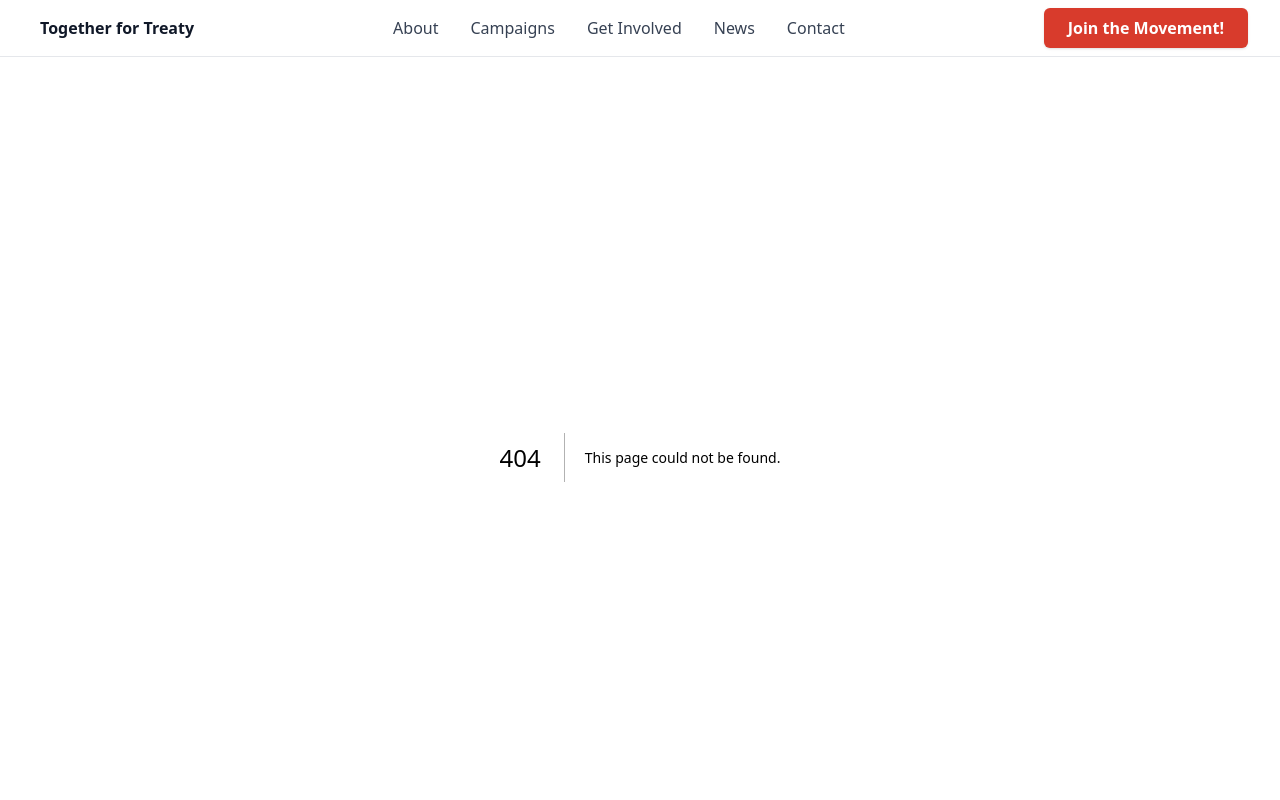
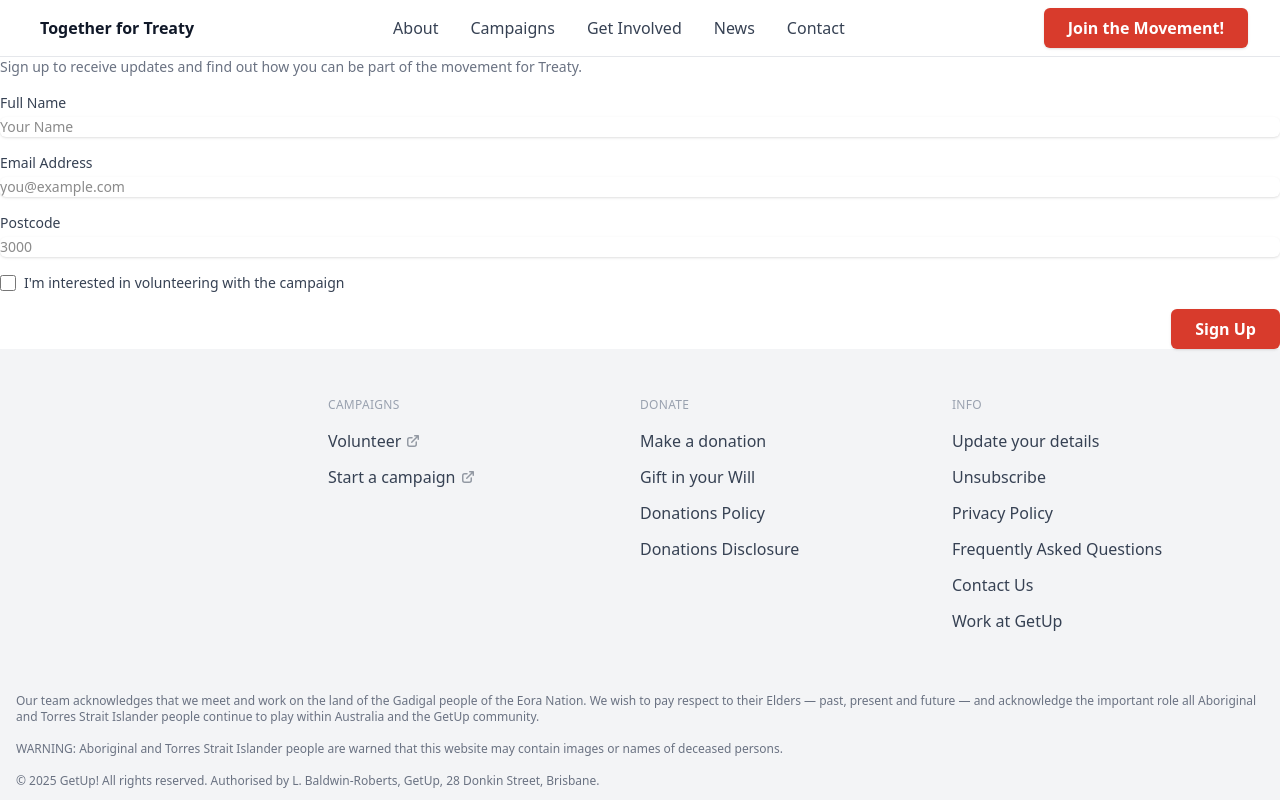
Before and after one commit to ProgNetwork/invasion-day, a Next.js app: page /components/SignupForm in a window 1280 px wide. Before the commit this address had no page. Shown: the top 800 px of the page. Built offline with nearby package versions, Linux system fonts and the light colour scheme.

Commit message:
Add modal

```diff
--- a/package.json
+++ b/package.json
@@ -9,6 +9,7 @@
     "lint": "next lint"
   },
   "dependencies": {
+    "@headlessui/react": "^2.2.4",
     "@heroicons/react": "^2.2.0",
     "@tailwindcss/typography": "^0.5.16",
     "next": "15.3.4",
--- a/src/pages/components/JoinTheMovement.tsx
+++ b/src/pages/components/JoinTheMovement.tsx
@@ -1,7 +1,16 @@
-import React from "react";
+import React, { useState } from "react";
+import SignupForm from "./SignupForm";
 import Button from "./ui/Button";
+import Modal from "./ui/Modal";
 
-const JoinTheMovement: React.FC = () => (
+const JoinTheMovement: React.FC = () => {
+  const [isModalOpen, setIsModalOpen] = useState(false);
+
+  const openModal = () => setIsModalOpen(true);
+  const closeModal = () => setIsModalOpen(false);
+
+  return (
+    <>
       <section className="bg-secondary-100">
         <div className="mx-auto max-w-4xl px-4 py-16 text-center sm:px-6 sm:py-20 lg:px-8">
           <h2 className="text-3xl font-bold tracking-tight text-gray-900 sm:text-4xl">
@@ -12,15 +21,20 @@ const JoinTheMovement: React.FC = () => (
             standing side-by-side for truth-telling, Treaties and justice.
           </p>
           <div className="mt-8 flex flex-wrap justify-center gap-4">
-        <Button variant="primary" size="lg">
+            <Button variant="primary" size="lg" onClick={openModal}>
               Join the Movement
             </Button>
-        <Button variant="outline" size="lg">
+            <Button variant="outline" size="lg" onClick={openModal}>
               Donate
             </Button>
           </div>
         </div>
       </section>
+      <Modal isOpen={isModalOpen} onClose={closeModal} title="Join the Movement">
+        <SignupForm />
+      </Modal>
+    </>
   );
+};
 
 export default JoinTheMovement;
--- /dev/null
+++ b/src/pages/components/SignupForm.tsx
@@ -0,0 +1,74 @@
+import React from "react";
+import Button from "./ui/Button";
+
+const SignupForm: React.FC = () => {
+  return (
+    <div>
+      <div className="sm:flex sm:items-start">
+        <div className="w-full text-center sm:text-left">
+          <div className="">
+            <p className="text-sm text-gray-500">
+              Sign up to receive updates and find out how you can be part of the movement for Treaty.
+            </p>
+          </div>
+          <form className="mt-4 space-y-4">
+            <div>
+              <label htmlFor="name" className="block text-sm font-medium text-gray-700">
+                Full Name
+              </label>
+              <input
+                type="text"
+                name="name"
+                id="name"
+                className="focus:border-primary-500 focus:ring-primary-500 mt-1 block w-full rounded-md border-gray-300 shadow-sm sm:text-sm"
+                placeholder="Your Name"
+              />
+            </div>
+            <div>
+              <label htmlFor="email" className="block text-sm font-medium text-gray-700">
+                Email Address
+              </label>
+              <input
+                type="email"
+                name="email"
+                id="email"
+                className="focus:border-primary-500 focus:ring-primary-500 mt-1 block w-full rounded-md border-gray-300 shadow-sm sm:text-sm"
+                placeholder="you@example.com"
+              />
+            </div>
+            <div>
+              <label htmlFor="postcode" className="block text-sm font-medium text-gray-700">
+                Postcode
+              </label>
+              <input
+                type="text"
+                name="postcode"
+                id="postcode"
+                className="focus:border-primary-500 focus:ring-primary-500 mt-1 block w-full rounded-md border-gray-300 shadow-sm sm:text-sm"
+                placeholder="3000"
+              />
+            </div>
+            <div className="flex items-center">
+              <input
+                type="checkbox"
+                name="volunteer"
+                id="volunteer"
+                className="focus:ring-primary-500 h-4 w-4 rounded border-gray-300 text-primary-600"
+              />
+              <label htmlFor="volunteer" className="ml-2 block text-sm text-gray-700">
+                I'm interested in volunteering with the campaign
+              </label>
+            </div>
+          </form>
+        </div>
+      </div>
+      <div className="mt-5 sm:mt-4 sm:flex sm:flex-row-reverse">
+        <Button variant="primary" className="w-full sm:w-auto">
+          Sign Up
+        </Button>
+      </div>
+    </div>
+  );
+};
+
+export default SignupForm;
--- /dev/null
+++ b/src/pages/components/ui/Modal.tsx
@@ -0,0 +1,35 @@
+import { Dialog, DialogBackdrop, DialogPanel, DialogTitle } from "@headlessui/react";
+import React from "react";
+
+interface ModalProps {
+  isOpen: boolean;
+  onClose: () => void;
+  title?: string;
+  children: React.ReactNode;
+}
+
+const Modal: React.FC<ModalProps> = ({ isOpen, onClose, children, title }) => {
+  return (
+    <>
+      <Dialog open={isOpen} as="div" className="relative z-10 focus:outline-none" onClose={onClose}>
+        <DialogBackdrop className="fixed inset-0 bg-black/60" />
+        <div className="fixed inset-0 flex w-screen items-center justify-center p-4">
+            <DialogPanel
+              transition
+              className="w-full max-w-md rounded-xl bg-white/95 p-6 backdrop-blur-2xl duration-300 ease-out data-closed:transform-[scale(95%)] data-closed:opacity-0"
+            >
+              <DialogTitle as="h3" className="text-xl font-semibold pb-2 text-gray-700">
+                {title}
+              </DialogTitle>
+              <div>
+                {children}
+              </div>
+            </DialogPanel>
+        </div>
+      </Dialog>
+
+    </>
+  );
+};
+
+export default Modal;
```
Also changed, not shown: 1 other file (tests, documents, lock files or other folders). Lines whose indentation alone changed are shown as unchanged.
